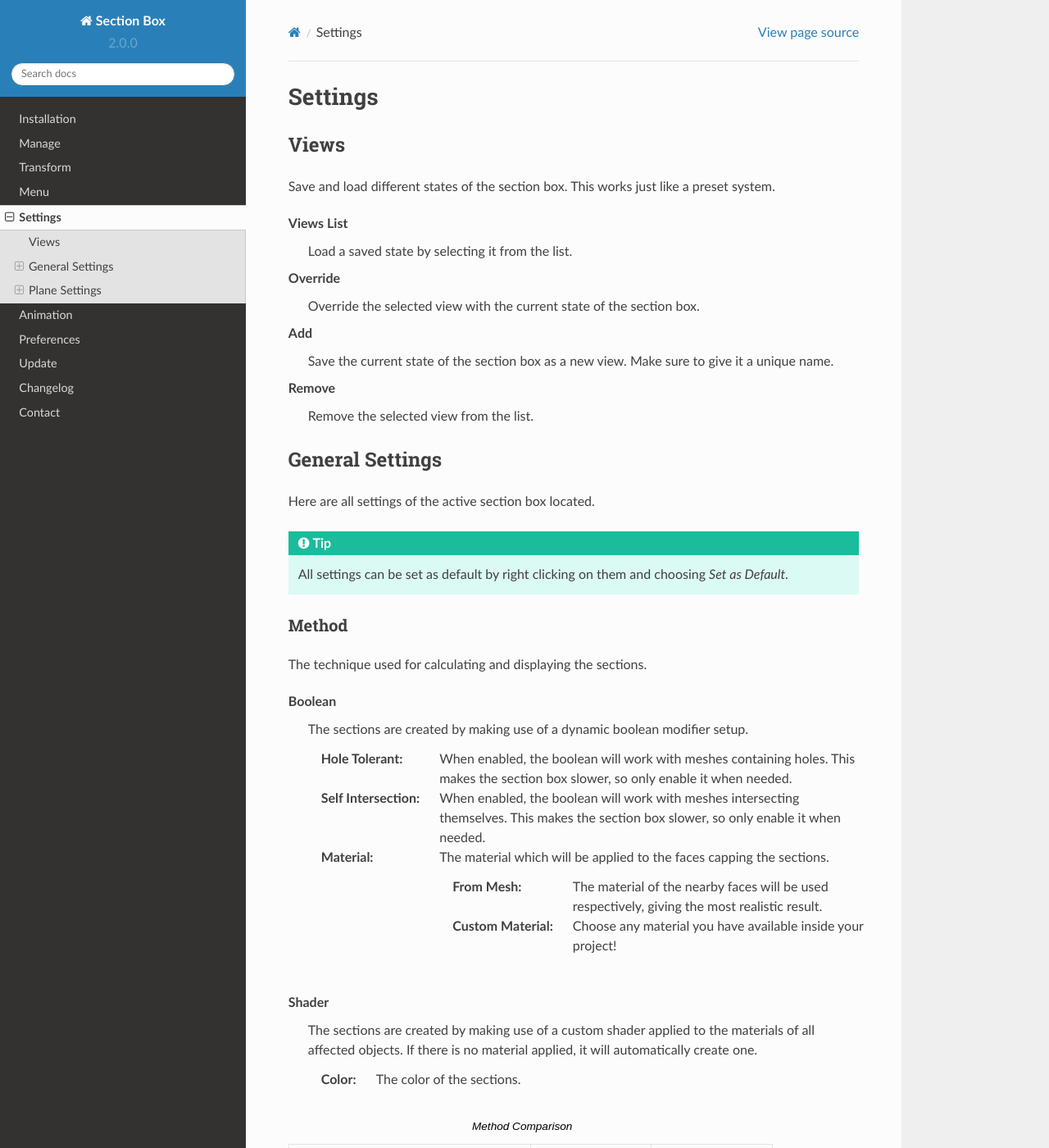
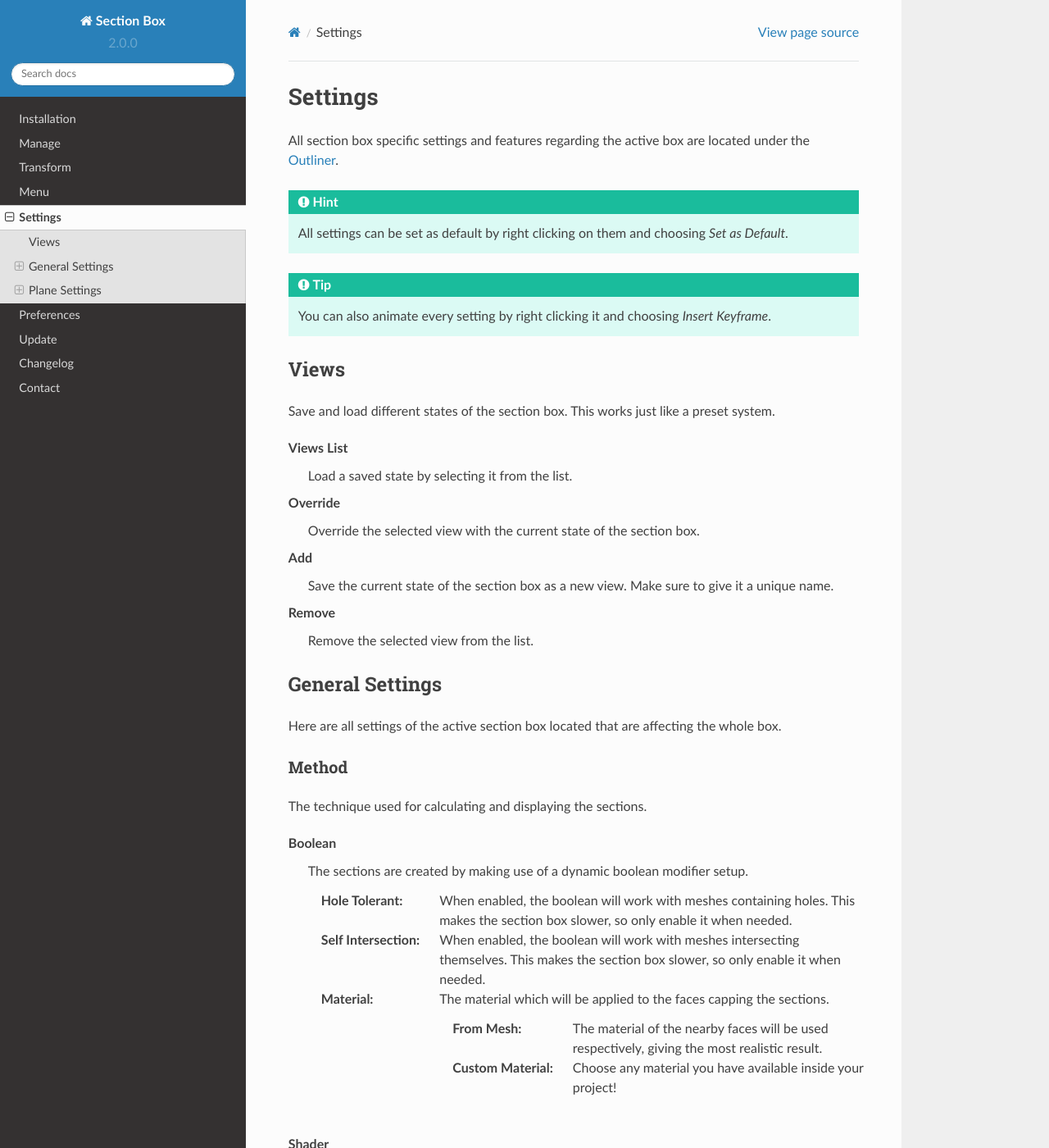
Before and after one commit to rubenmesserschmidt/Section-Box_docs, a Sphinx documentation site: the page built from docs/source/settings.rst, in a window 1280 px wide and 1400 px high. Shown: the whole window at 82% size. Built offline with Sphinx 7.4.7 and the Read the Docs theme 2.0.0, drawn with Linux system fonts in a browser that asks for light colours.

Commit message:
added animation tip to settings

```diff
--- a/docs/source/animation.rst
+++ /dev/null
@@ -1,3 +0,0 @@
-=========
-Animation
-=========
--- a/docs/source/index.rst
+++ b/docs/source/index.rst
@@ -38,7 +38,6 @@ Contents
     transform
     menu
     settings
-    animation
     preferences
     update
     changelog
--- a/docs/source/installation.rst
+++ b/docs/source/installation.rst
@@ -21,8 +21,8 @@ Written Tutorial
 1. Go to *Edit/Preferences*.
 #. Select *Add-ons* on the left.
 #. Click *Install...* in the top right corner. This will open a file dialog
-#. | Navigate to where you have downloaded the **Section-Box_x.x.x.zip** file.
-   | Do not unpack this file.
+#. Navigate to where you have downloaded the **Section-Box_x.x.x.zip** file.
+   Do not unpack this file.
 #. Click the *Install add-on from file* button.
 #. Search for the Add-on by typing **Section Box** in the search box if it does not already appear.
 #. Tick the checkbox next to the Add-on to enable it.
--- a/docs/source/settings.rst
+++ b/docs/source/settings.rst
@@ -1,6 +1,12 @@
 ========
 Settings
 ========
+
+All section box specific settings and features regarding the active box are located under the :ref:`Outliner <menu:outliner>`.
+
+.. hint:: All settings can be set as default by right clicking on them and choosing *Set as Default*.
+
+.. tip:: You can also animate every setting by right clicking it and choosing *Insert Keyframe*.
 
 #####
 Views
@@ -26,9 +32,8 @@ Save and load different states of the section box. This works just like a preset
 General Settings
 ################
 
-Here are all settings of the active section box located.
+Here are all settings of the active section box located that are affecting the whole box.
 
-.. tip:: All settings can be set as default by right clicking on them and choosing *Set as Default*.
 
 ******
 Method
--- a/docs/source/update.rst
+++ b/docs/source/update.rst
@@ -7,7 +7,7 @@ Section Box
 ###########
 
 .. warning::
-    DO NOT deinstall the old version of Section Box!
+    Do NOT uninstall the old version of Section Box!
 
     Otherwise all old section boxes will get removed automatically and
     your preferences will be reseted to the default.
@@ -17,7 +17,7 @@ Section Box
 #. That's it. Enjoy the new version of Section Box!
 
 .. hint::
-    If you want to deinstall the old version of Section Box now, open all files with old section boxes you want to keep first,
+    If you want to uninstall the old version of Section Box now, open all files with old section boxes you want to keep first,
     else they will get cleaned up automatically.
 
 
```
